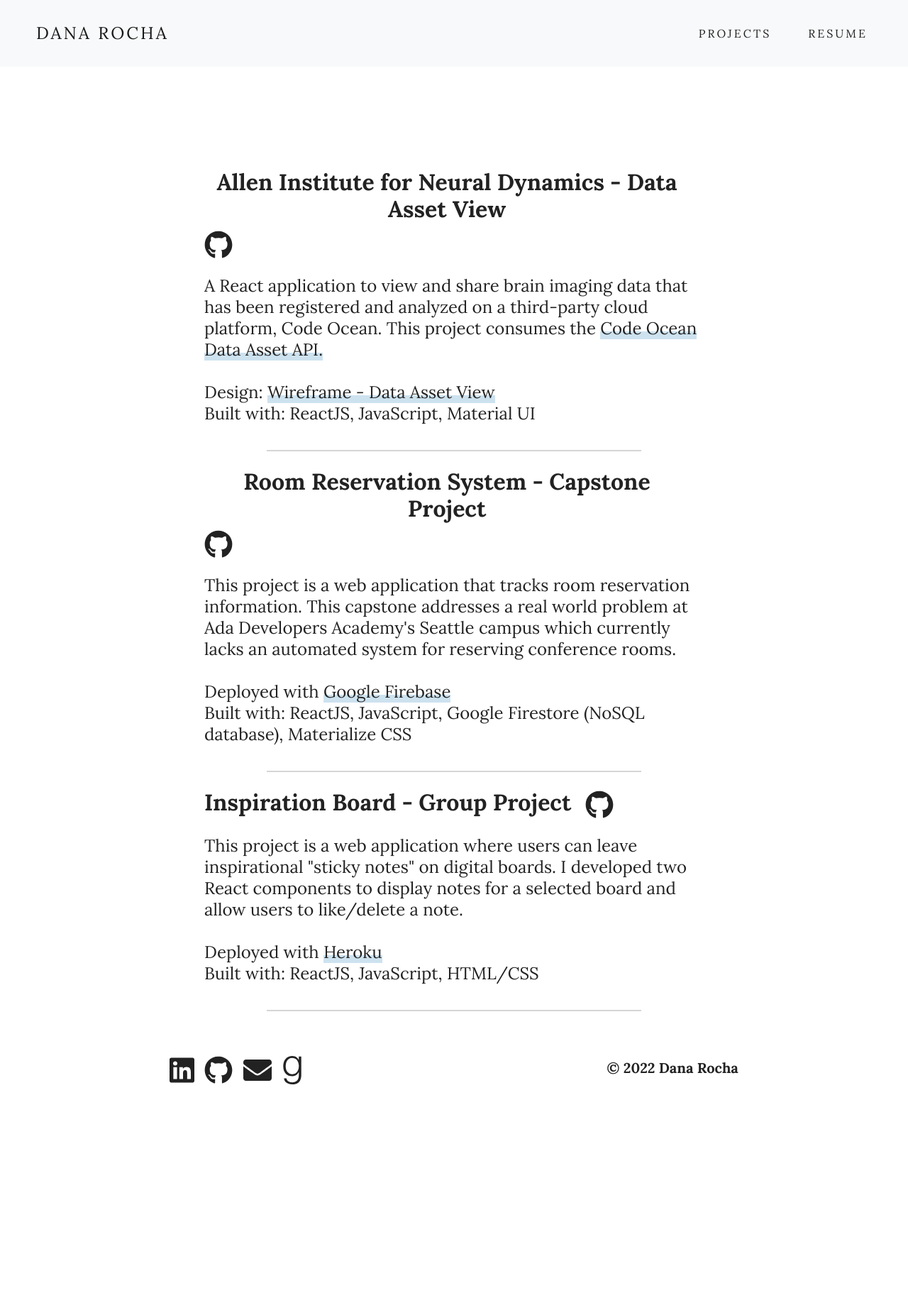
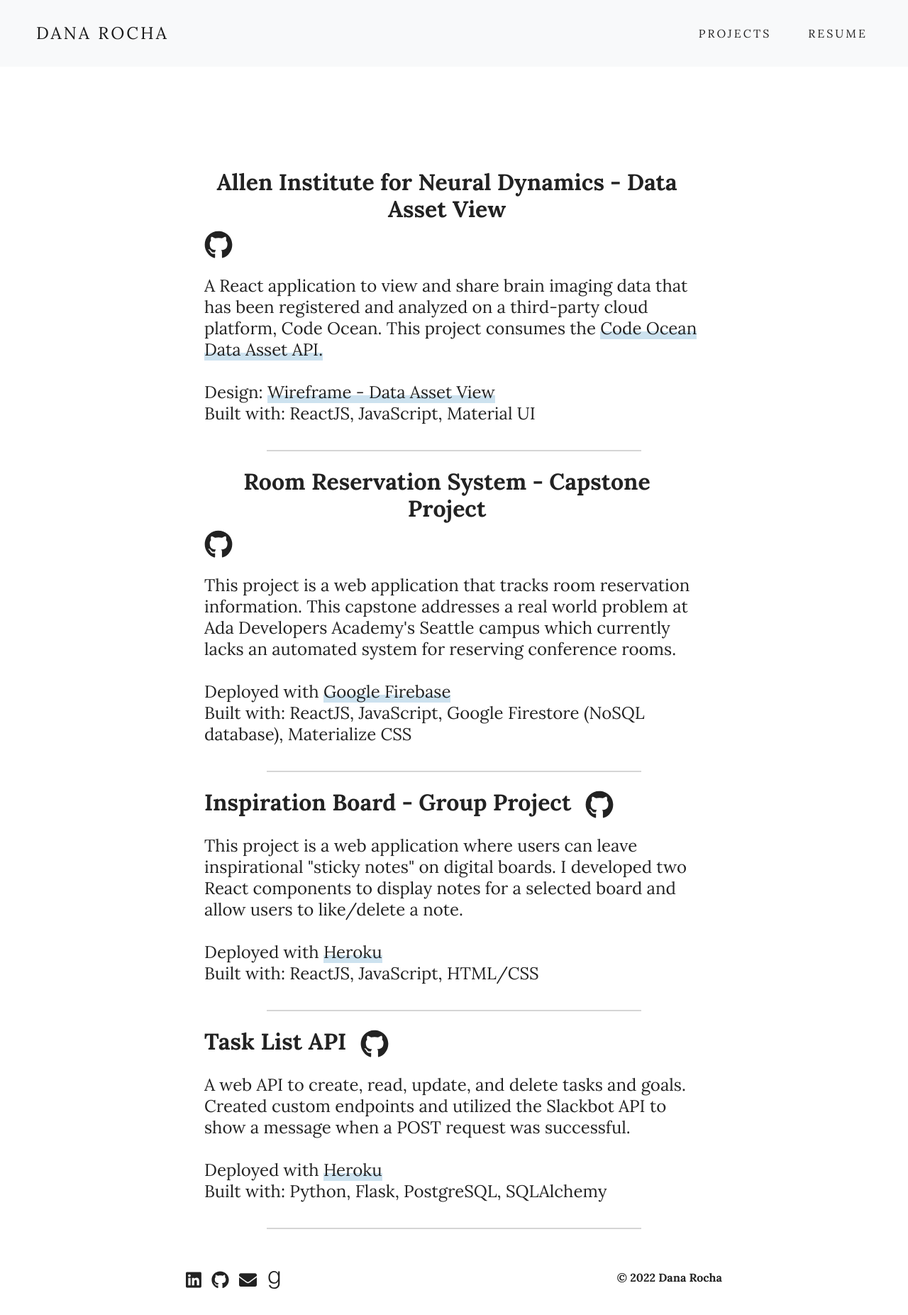
Before and after one commit to dana-rocha/dana-rocha.github.io, a Jekyll site: the page pages/projects.html, which Jekyll copies as it is, in a window 1280 px wide. Shown: the whole page at 71% size. Built offline with Jekyll 4.4.1, drawn with Linux system fonts in a browser that asks for light colours; nearby versions of some CDN libraries; before the commit the page ends 1569 px from its top, so only the background shows below that.

Commit message:
adds fourth project

```diff
--- a/_layouts/default.html
+++ b/_layouts/default.html
@@ -57,9 +57,9 @@
             <h4>A software developer in training - I'm currently a student at <a href="https://www.adadevelopersacademy.org/" target="_blank" class="highlight">Ada Developers Academy</a>
               in Seattle, WA. I'm learning full-stack web development with Python, Flask, SQL, React, JavaScript.
             </h4>
-            <h4>Previously at <a href="https://www.merck.com/" target="_blank" class="highlight">Merck & Co.</a>, <a href="https://www.ecdivers.com/" target="_blank" class="highlight">East Coast Divers.</a>, <a href="https://orig3n.com/" target="_blank" id="highlight">Orig3n Inc.</a>, and <a href="https://www.brighamandwomens.org/" target="_blank">Brigham and Women's Hospital</a>.
+            <h4>Previously at <a href="https://www.merck.com/" target="_blank" class="highlight">Merck & Co.</a>, <a href="https://www.ecdivers.com/" target="_blank" class="highlight">East Coast Divers.</a>, <a href="https://orig3n.com/" target="_blank" class="highlight">Orig3n Inc.</a>, and <a href="https://www.brighamandwomens.org/" target="_blank" class="highlight">Brigham and Women's Hospital</a>.
             </h4>
-            <h4>Learn more about me or check out my resume. <a href="mailto:hello@dana-rocha.com"><strong>Let's Connect→</strong></a></h4>
+            <h4>Learn more about me or check out my resume. <a href="mailto:hello@dana-rocha.com" class="highlight"><strong>Let's Connect→</strong></a></h4>
         </div>
       </div>
 
@@ -95,7 +95,7 @@
         </div>
 
         <div class="footer_copy">
-          <h5><strong> &copy; 2022 Dana Rocha </strong></h5>
+          <h6><strong> &copy; 2022 Dana Rocha </strong></h6>
         </div>
 
       </footer>
--- a/pages/projects.html
+++ b/pages/projects.html
@@ -101,6 +101,22 @@
 
       <hr class="my-4">
 
+      <div class="row text-center">
+        <h2><strong>Task List API</strong></h2>
+        <div class="project-links">
+          <div class="project-social">
+          <a href="https://github.com/dana-rocha/task-list-api" target="_blank"><i class="fab fa-github"></i></a>
+          </div>
+        </div>
+        <h4>A web API to create, read, update, and delete tasks and goals. Created custom endpoints and utilized the Slackbot API to show a message when a POST request was successful.
+          <br>
+          <br> Deployed with <a href="https://desolate-crag-61230.herokuapp.com/goals" target="_blank" class="highlight"> Heroku </a>
+          <br> Built with: Python, Flask, PostgreSQL, SQLAlchemy
+        </h4>
+      </div>
+
+      <hr class="my-4">
+
     </main>
 
       <!--- Footer -->
@@ -114,7 +130,7 @@
         </div>
 
         <div class="footer_copy">
-          <h5><strong> &copy; 2022 Dana Rocha </strong></h5>
+          <h6><strong> &copy; 2022 Dana Rocha </strong></h6>
         </div>
 
       </footer>
--- a/styles/main.css
+++ b/styles/main.css
@@ -266,7 +266,7 @@
 
 .social a {
 	color: #222;
-	font-size: 40px;
+	font-size: 25px;
 	padding-right: 10px;
 }
 
```
